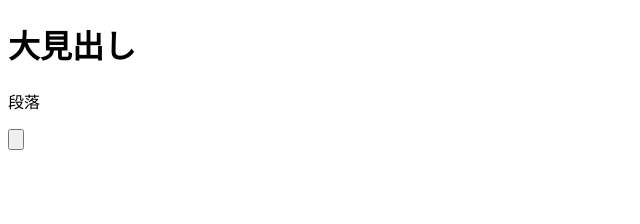
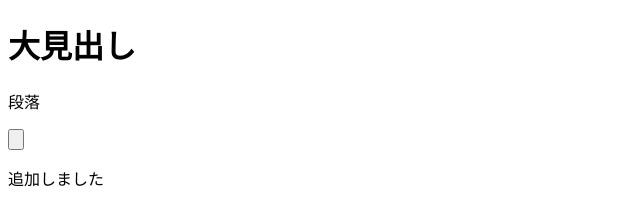
Before and after one commit to doshishaus/git, a plain HTML site: page index.html in a window 1280 px wide. Shown: the whole page, without its empty margins (0-640 px from the left). Drawn offline with Linux system fonts and the light colour scheme.

Commit message:
段落追加

```diff
--- a/index.html
+++ b/index.html
@@ -10,5 +10,6 @@
     <h1>大見出し</h1>
     <p>段落</p>
     <input type="button" placeholder="ボタン">
+    <p>追加しました</p>
 </body>
 </html>
```
